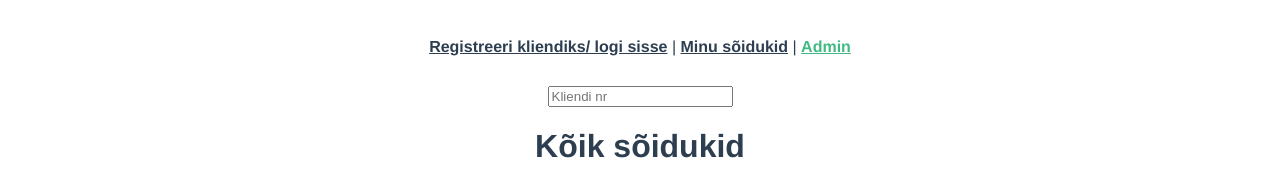
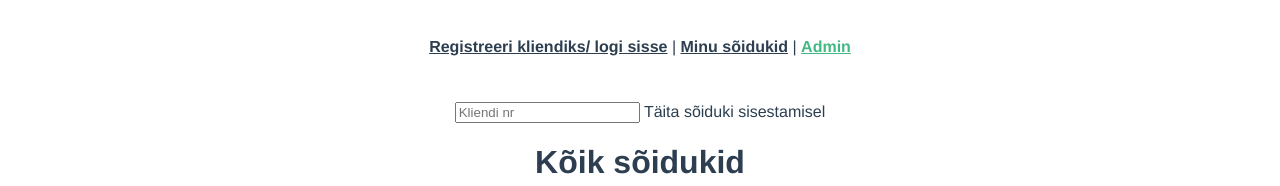
Before and after one commit to Karmorg/VehstorySite, a Vue app: page /#/Admin in a window 1280 px wide. Shown: the top 186 px of the page. Built offline with nearby package versions, Linux system fonts and the light colour scheme; no server answers.

Commit message:
Veidi veel

```diff
--- a/src/views/Admin.vue
+++ b/src/views/Admin.vue
@@ -1,4 +1,4 @@
-<template>
+<template xmlns="http://www.w3.org/1999/html">
   <div class="Admin">
   </div>
 
@@ -7,7 +7,8 @@
 <template>
 
   <div>
-    <input placeholder="Kliendi nr" v-model="vehicle.clientId">
+    <p><input placeholder="Kliendi nr" v-model="vehicle.clientId"> Täita sõiduki sisestamisel </p>
+
     <h1>Kõik sõidukid</h1>
 
     <table border="1" align="center">
--- a/src/views/TeenusteValimine.vue
+++ b/src/views/TeenusteValimine.vue
@@ -77,8 +77,7 @@ let test2 = function () {
   let url = "http://localhost:8080/client/updateSelectedService";
 
   this.$http.put(url, this.resultList)
-      .then(this.$router.push({ name: 'Dashboard', vehicle: { vehId: this.$route.params.vehId } }))
-
+      .then(this.$router.push({ name: 'Dashboard', params: { vehId: this.$route.params.vehId } }))
 }
 
 export default {
@@ -90,7 +89,8 @@ export default {
   data: function () {
     return {
       resultList: [],
-      resultList1:[]
+      resultList1:[],
+      vehicle: {}
     }
   },
   created() {
```
